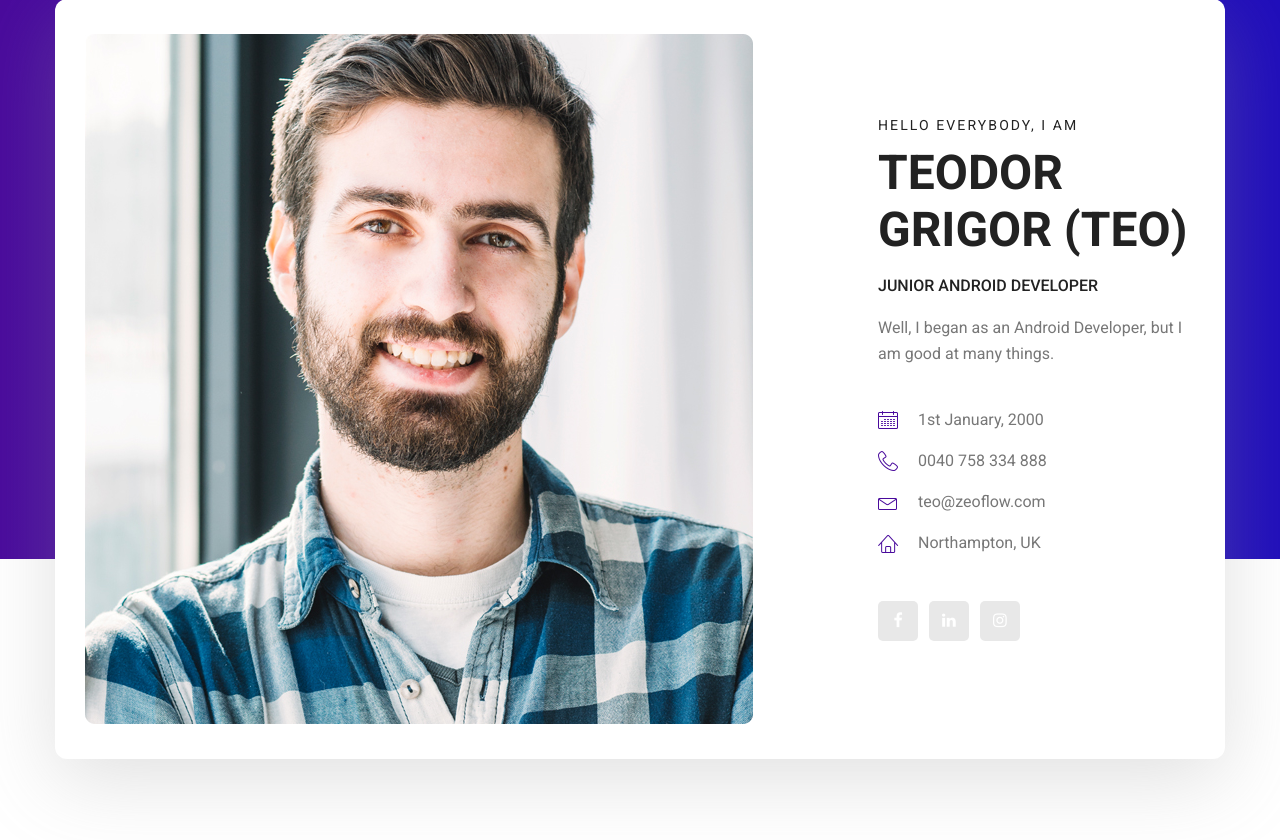
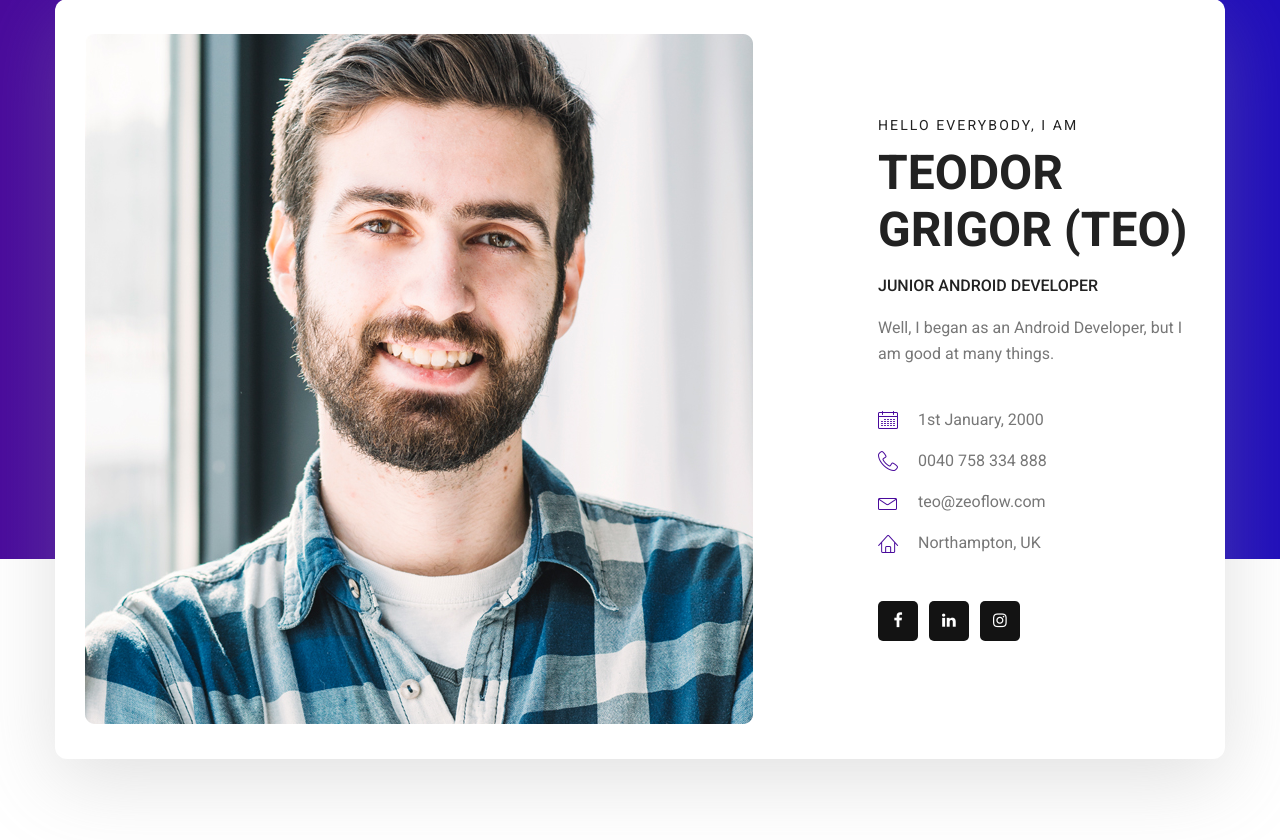
Before and after one commit to zeoflow/website, a PHP site: page /team/teodor_grigor/index.html in a window 1280 px wide. Shown: the part 201-1041 px from the top of the page. Run offline with PHP 8.4, Linux system fonts and the light colour scheme.

Commit message:
Update style.css

```diff
--- a/team/teodor_grigor/css/style.css
+++ b/team/teodor_grigor/css/style.css
@@ -2753,7 +2753,7 @@ h6 {
     .personal_text .personal_social li a {
       line-height: 40px;
       width: 40px;
-      background: #e8e8e8;
+      background: #131313;
       border-radius: 5px;
       display: inline-block;
       text-align: center;
```
